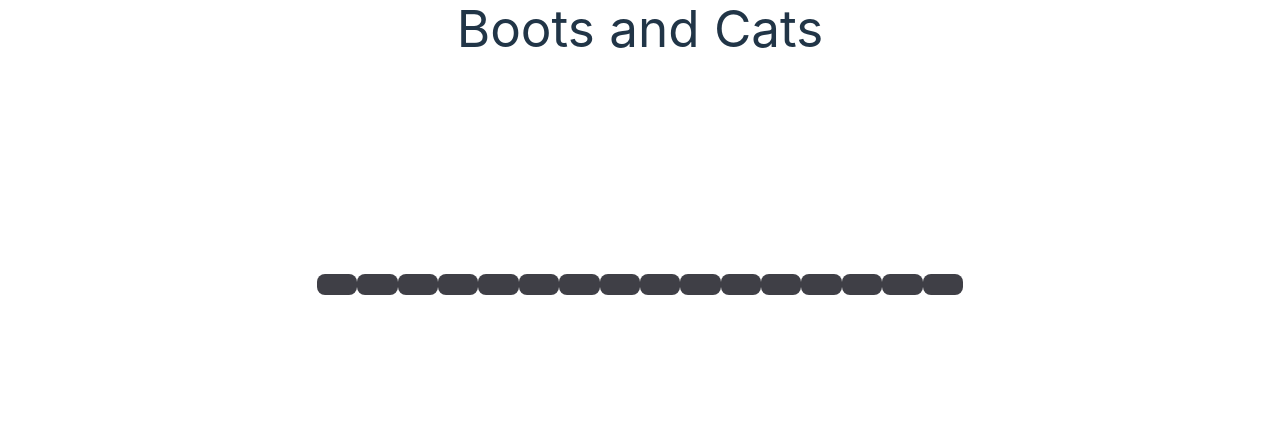
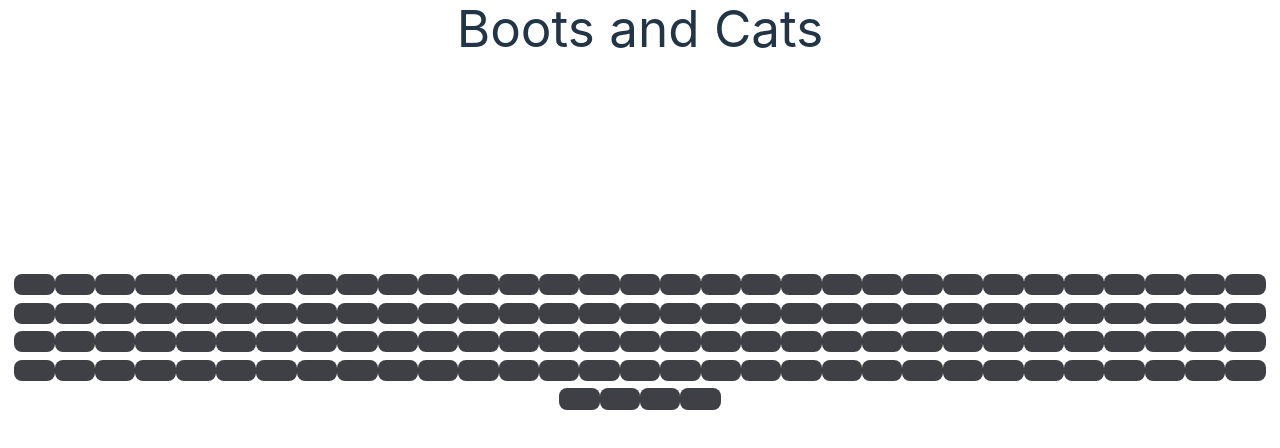
Before and after one commit to manusdextra/boots, a React (Vite) app: page / in a window 1280 px wide. Shown: the top 448 px of the page. Built offline with nearby package versions, Linux system fonts and the light colour scheme.

Commit message:
App: add rows and columns

```diff
--- a/src/App.tsx
+++ b/src/App.tsx
@@ -11,14 +11,9 @@ function Step() {
   );
 }
 
-function App() {
-  const [count, setCount] = useState(0);
-
+function Row() {
   return (
     <>
-      <div className="grid grid-cols-3 grid-rows-3 w-screen h-screen">
-        <h1 className="col-start-2 row-start-1 text-center">Boots and Cats</h1>
-        <div className="col-span-full text-center">
       <Step />
       <Step />
       <Step />
@@ -35,6 +30,24 @@ function App() {
       <Step />
       <Step />
       <Step />
+    </>
+  );
+}
+
+function App() {
+  return (
+    <>
+      <div className="grid grid-cols-3 grid-rows-3 w-screen h-screen">
+        <h1 className="col-start-2 row-start-1 text-center">Boots and Cats</h1>
+        <div className="col-span-full text-center">
+          <Row />
+          <Row />
+          <Row />
+          <Row />
+          <Row />
+          <Row />
+          <Row />
+          <Row />
         </div>
       </div>
     </>
```
Lines whose indentation alone changed are shown as unchanged.
